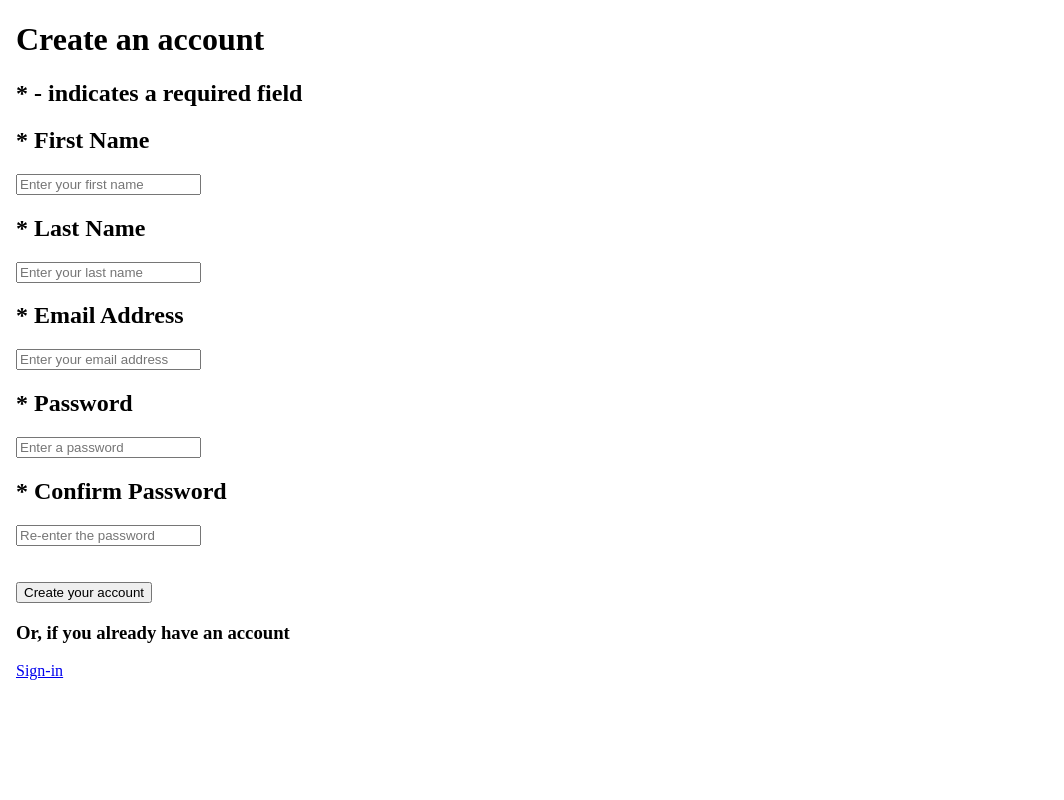
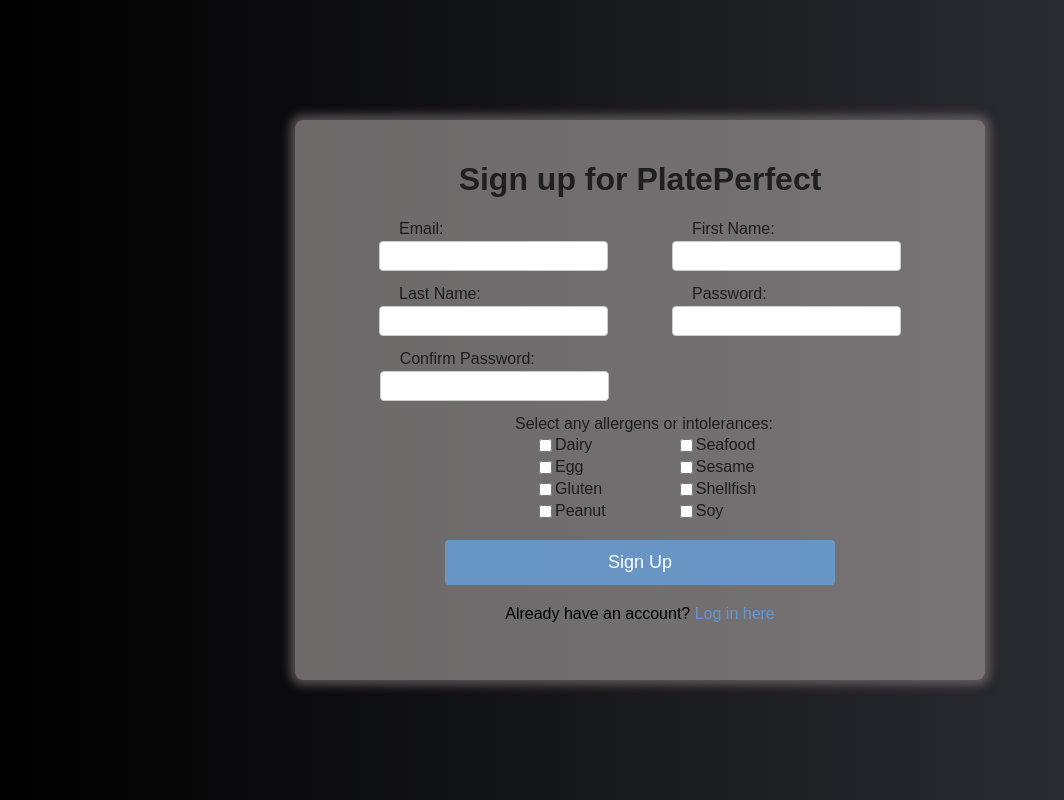
Before and after one commit to evanaddeo/UGAHacks9, a Next.js app in the folder frontend/perfect-plate/: page /registration in a window 1280 px wide. Shown: the whole page, without its empty margins (0-1064 px from the left). Built offline with nearby package versions, Linux system fonts and the light colour scheme.

Commit message:
Signup functionality

```diff
--- /dev/null
+++ b/frontend/perfect-plate/src/app/registration.css
@@ -0,0 +1,122 @@
+body {
+    display: flex;
+    align-items: center;
+    justify-content: center;
+    height: 100vh;
+    margin: 0;
+    font-family: Arial, sans-serif;
+    background: linear-gradient(to right, #000000, #33343b);
+  }
+
+  .container {
+    background-color: #a39d9da4;
+    padding: 20px;
+    border-radius: 8px;
+    box-shadow: 0 0 10px rgba(0, 0, 0, 0.1);
+    width: 650px;
+    height: 520px;
+    box-shadow: 0 0 10px 5px rgba(158, 144, 144, 0.5);
+  }
+
+  .checks {
+    display: flex;
+    flex-direction: column;
+    align-items: flex-start;
+    justify-content: flex-start;
+    margin-left: 200px;
+  }
+
+  .all {
+    display: flex;
+    flex-direction: row;
+    justify-content: flex-start;
+  }
+
+  .selection {
+    display: flex;
+    flex-direction: row;
+    justify-content: flex-start;
+    align-items: flex-start;
+  }
+
+  .row {
+    display: flex;
+    flex-direction: column;
+    justify-content: space-evenly;
+    justify-content: flex-start;
+    align-items: flex-start;
+  }
+
+  .grid-item {
+    display: flex;
+    flex-direction: row;
+    justify-content: space-evenly;
+  }
+
+  h1 {
+    text-align: center;
+    color: #1f1f1f;
+  }
+
+  .form-group {
+    margin-bottom: 14px;
+  }
+
+  .invis-group {
+    margin-bottom: 14px;
+  }
+
+  label {
+    display: block;
+    font-size: 16px;
+    margin-bottom: 3px;
+    color: #1d1c1c;
+    margin-left: 20px;
+
+  }
+
+  input {
+    width: 100%;
+    padding: 5px 10px 5px 10px;
+    font-size: 16px;
+    border: 1px solid #cccccc;
+    border-radius: 4px;
+    box-sizing: border-box;
+  }
+
+  button {
+    width: 60%;
+    padding: 12px;
+    font-size: 18px;
+    color: #ffffff;
+    background-color: #679bd2de;
+    border: none;
+    border-radius: 4px;
+    cursor: pointer;
+    align-self: center;
+    margin-left: 20%;
+  }
+
+  button:hover {
+    background-color: #79b9fced;
+  }
+
+  .register-link {
+    text-align: center;
+    margin-top: 20px;
+  }
+
+  .register-link a {
+    color: #6298d1;
+    text-decoration: none;
+  }
+
+  .register-link a:hover {
+    text-decoration: underline;
+  }
+
+  .err {
+    color: rgb(158, 34, 34);
+    margin-top: 10px;
+    align-self: center;
+  }
--- a/frontend/perfect-plate/src/pages/registration.js
+++ b/frontend/perfect-plate/src/pages/registration.js
@@ -1,58 +1,197 @@
 import React, { useState } from 'react';
+import styles from '../app/registration.css';
 import { useRouter } from 'next/router';
-import styles from "../app/page.module.css";
+// import NavBar from "@/components/NavBar";
 
-// SKELETON CODE
+export default function Login() {
+  const router = useRouter();
+  const [email, setEmail] = useState('');
+  const [password, setPassword] = useState('');
+  const [first, setFirst] = useState('');
+  const [last, setLast] = useState('');
+  const [confirmPwd, setConfirmPwd] = useState('');
+  const [incorrectMessage, setIncorrectMessage] = useState('');
+  const [selectedOptions, setSelectedOptions] = useState([]);
 
-export default function Registration() {
-    const [firstName, setFirstName] = useState("");
-    const [lastName, setLastName] = useState("");
-    const [email, setEmail] = useState("");
-    const [password, setPassword] = useState("");
-    const [confirm_password, setConfirmPassword] = useState("");
-    const [phone, setPhone] = useState("");
-    const [promotion, setPromotion] = useState(0);
-    const router = useRouter();
-    const [incorrectMessage, setIncorrectMessage] = useState("");
-    return (
+  const handleCheckboxChange = (option) => {
+    if (selectedOptions.includes(option)) {
+      setSelectedOptions(selectedOptions.filter((item) => item !== option));
+    } else {
+      setSelectedOptions([...selectedOptions, option]);
+    }
+  };
+
+  const routLogin = () => {
+    router.push('/login');
+  }
+
+  const handleSubmit = async (e) => {
+    e.preventDefault();
+
+    const selectedString = selectedOptions.length > 0 ? selectedOptions.join(',') : 'None';
+
+    try {
+      const response = await fetch('http://127.0.0.1:5000/api/users', {
+        method: 'POST',
+        headers: {
+          'Content-Type': 'application/json',
+        },
+        body: JSON.stringify({
+          firstname: first,
+          lastname: last,
+          email: email,
+          password: password,
+          intolerances: selectedString
+        }),
+      });
+
+      const data = await response.json();
+
+      if (response.ok) {
+        console.log('User added successfully:', data);
+        setIncorrectMessage('');
+        router.push('/page');
+      } else {
+        console.log('Failed to add user:', data.message);
+        setIncorrectMessage('Failed to add user');
+      }
+    } catch (error) {
+      console.error('Error adding user:', error);
+      setIncorrectMessage('Error adding user');
+    }
+  };
+
+  return (
     <div className="container">
-        <body>
-            <main>
+      <h1>Sign up for PlatePerfect</h1>
+      <form onSubmit={handleSubmit}>
+        <div className="grid-item">
+        <div className="form-group">
+          <label htmlFor="email">Email:</label>
+          <input
+            type="email"
+            id="email"
+            name="email"
+            value={email}
+            onChange={(e) => setEmail(e.target.value)}
+            required
+          />
+          </div>
+          <div className="form-group">
+          <label htmlFor="first">First Name:</label>
+          <input
+            type="text"
+            id="first"
+            name="first"
+            value={first}
+            onChange={(e) => setFirst(e.target.value)}
+            required
+          />
+          </div>
+          </div>
+          <div className="grid-item">
+        <div className="form-group">
+          <label htmlFor="last">Last Name:</label>
+          <input
+            type="text"
+            id="last"
+            name="last"
+            value={last}
+            onChange={(e) => setLast(e.target.value)}
+            required
+          />
+        </div>
+        <div className="form-group">
+          <label htmlFor="password">Password:</label>
+          <input
+            type="password"
+            id="password"
+            name="password"
+            value={password}
+            onChange={(e) => setPassword(e.target.value)}
+            required
+          />
+        </div>
+        </div>
+        <div className="grid-item">
+        <div className="form-group">
+          <label htmlFor="confirmPwd">Confirm Password:</label>
+          <input
+            type="password"
+            id="confirmPwd"
+            name="confirmPwd"
+            value={confirmPwd}
+            onChange={(e) => setConfirmPwd(e.target.value)}
+            required
+          />
+        </div>
+        <div className="invis-group">
+          <label htmlFor="confirmPwd"></label>
+          <input style={{backgroundColor: "transparent", border: "none"}}
+            type="password"
+            id="confirmPwd"
+            name="confirmPwd"
+          />
+        </div>
+        </div>
 
-            <div id="registration">
-                <form onSubmit={console.log('hi')}>
-                <h1>Create an account</h1>
-                <h2>* - indicates a required field</h2>
-                <h2>* First Name</h2>
-                <input className="fields" type="text" placeholder="Enter your first name" onChange={(val) => setFirstName(val.target.value)}></input>
-                <h2>* Last Name</h2>
-                <input className="fields" type="text" placeholder="Enter your last name" onChange={(val) => setLastName(val.target.value)}></input>
-                <h2>* Email Address</h2>
-                <input className="fields" type="text" placeholder="Enter your email address" onChange={(val) => setEmail(val.target.value)}></input>
-                <h2>* Password</h2>
-                <input className="fields" type="password" placeholder="Enter a password" onChange={(val) => setPassword(val.target.value)}></input>
-                <h2>* Confirm Password</h2>
-                <input className="fields" type="password" placeholder="Re-enter the password" onChange={(val) => setConfirmPassword(val.target.value)}></input>
+        <label style={{marginLeft: "200px"}}>Select any allergens or intolerances:</label>
+        <div className="all">
+        <div className="checks">
+            <div className="row">
+                <div className="selection">
+                <label className="selection">
+                <input type="checkbox" value="Dairy" checked={selectedOptions.includes('Dairy')} onChange={() => handleCheckboxChange('Dairy')}/>Dairy</label>
+                </div>
+                <div className="selection">
+                <label className="selection">
+                <input type="checkbox" value="Egg" checked={selectedOptions.includes('Egg')} onChange={() => handleCheckboxChange('Egg')}/>Egg</label>
+                </div>
+            </div>
+            <div className="row">
+                <div className="selection">
+                <label className="selection">
+                <input type="checkbox" value="Gluten" checked={selectedOptions.includes('Gluten')} onChange={() => handleCheckboxChange('Gluten')}/>Gluten</label>
+                </div>
+                <div className="selection">
+                <label className="selection">
+                <input type="checkbox" value="Peanut" checked={selectedOptions.includes('Peanut')} onChange={() => handleCheckboxChange('Peanut')}/>Peanut</label>
+                </div>
+            </div>
+            </div>
+            <div className="checks" style={{marginLeft: "50px"}}>
+            <div className="row">
+                <div className="selection">
+                <label className="selection">
+                <input type="checkbox" value="Seafood" checked={selectedOptions.includes('Seafood')} onChange={() => handleCheckboxChange('Seafood')}/>Seafood</label>
+                </div>
+                <div className="selection">
+                <label className="selection">
+                <input type="checkbox" value="Sesame" checked={selectedOptions.includes('Sesame')} onChange={() => handleCheckboxChange('Sesame')}/>Sesame</label>
+                </div>
+            </div>
+            <div className="row">
+                <div className="selection">
+                <label className="selection">
+                <input type="checkbox" value="Shellfish" checked={selectedOptions.includes('Shellfish')} onChange={() => handleCheckboxChange('Shellfish')}/>Shellfish</label>
+                </div>
+                <div className="selection">
+                <label className="selection">
+                <input type="checkbox" value="Soy" checked={selectedOptions.includes('Soy')} onChange={() => handleCheckboxChange('Soy')}/>Soy</label>
+                </div>
+            </div>
+            </div>
+        </div>
 
-                <br/><br/><br/>
-                <button type="submit" id="sign-in-button">Create your account</button>
-                </form>
-                <h3 id="incorrect-credentials" style={{color: 'red', position: 'absolute'}}>{incorrectMessage}</h3>
-            </div>
-            <div id="footer">
-                <h3 id="or">Or, if you already have an account</h3>
-                <a href="/login" id="create-account-button"><p>Sign-in</p></a>
-
-            </div>
-            </main>
-
-        </body>
-
-        <footer>
-
-        </footer>
-
-
-        </div>
-    )
+        <p style={{color: "rgb(158, 34, 34)", marginLeft: "30px;"}}>{incorrectMessage}</p>
+        <button type="submit" onClick={handleSubmit}>Sign Up</button>
+      </form>
+      <div className="register-link">
+        <p>
+          Already have an account?{' '}
+          <a href="/registration" onClick={routLogin}>Log in here</a>
+        </p>
+      </div>
+    </div>
+  );
 }
```
Also changed, not shown: frontend/perfect-plate/src/pages/login.js (+5 -2 lines).
